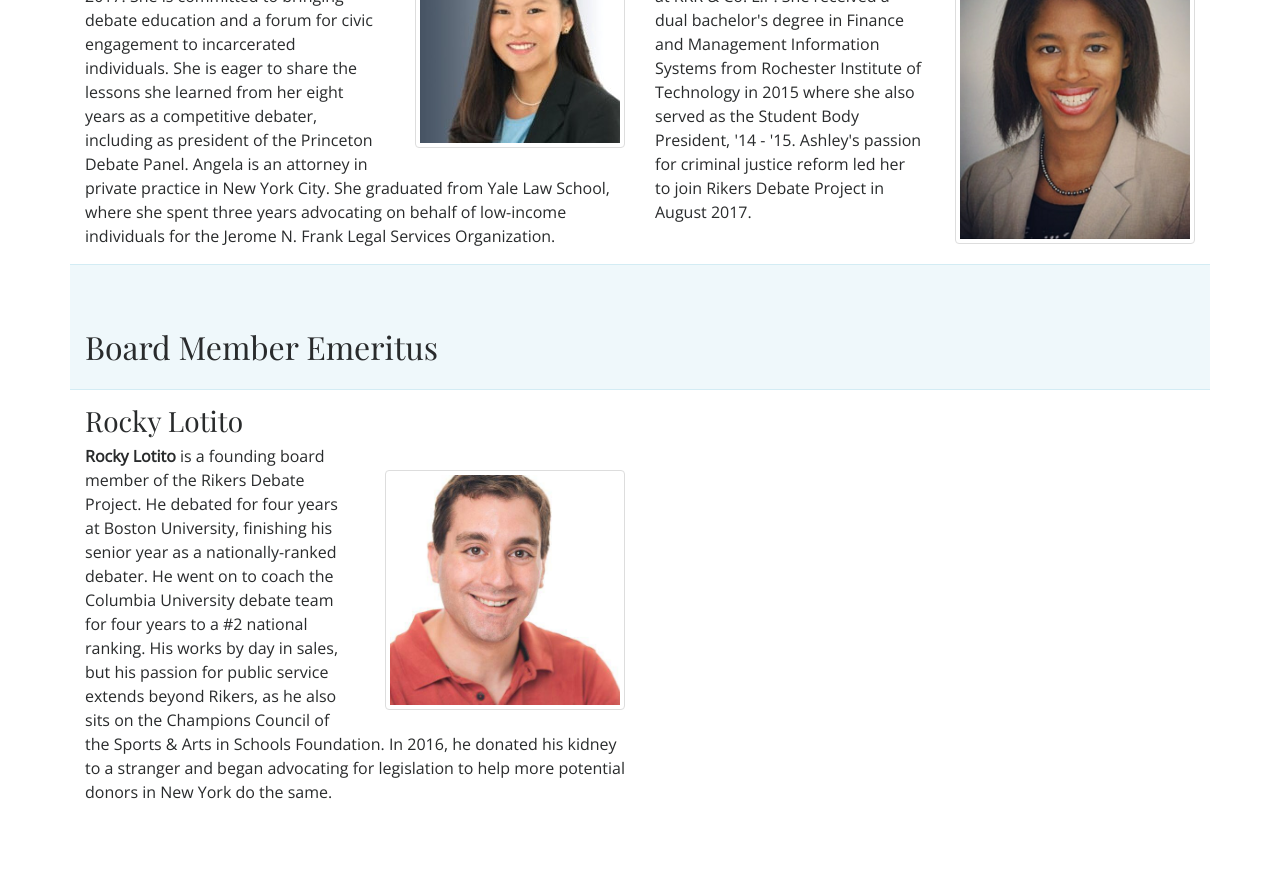
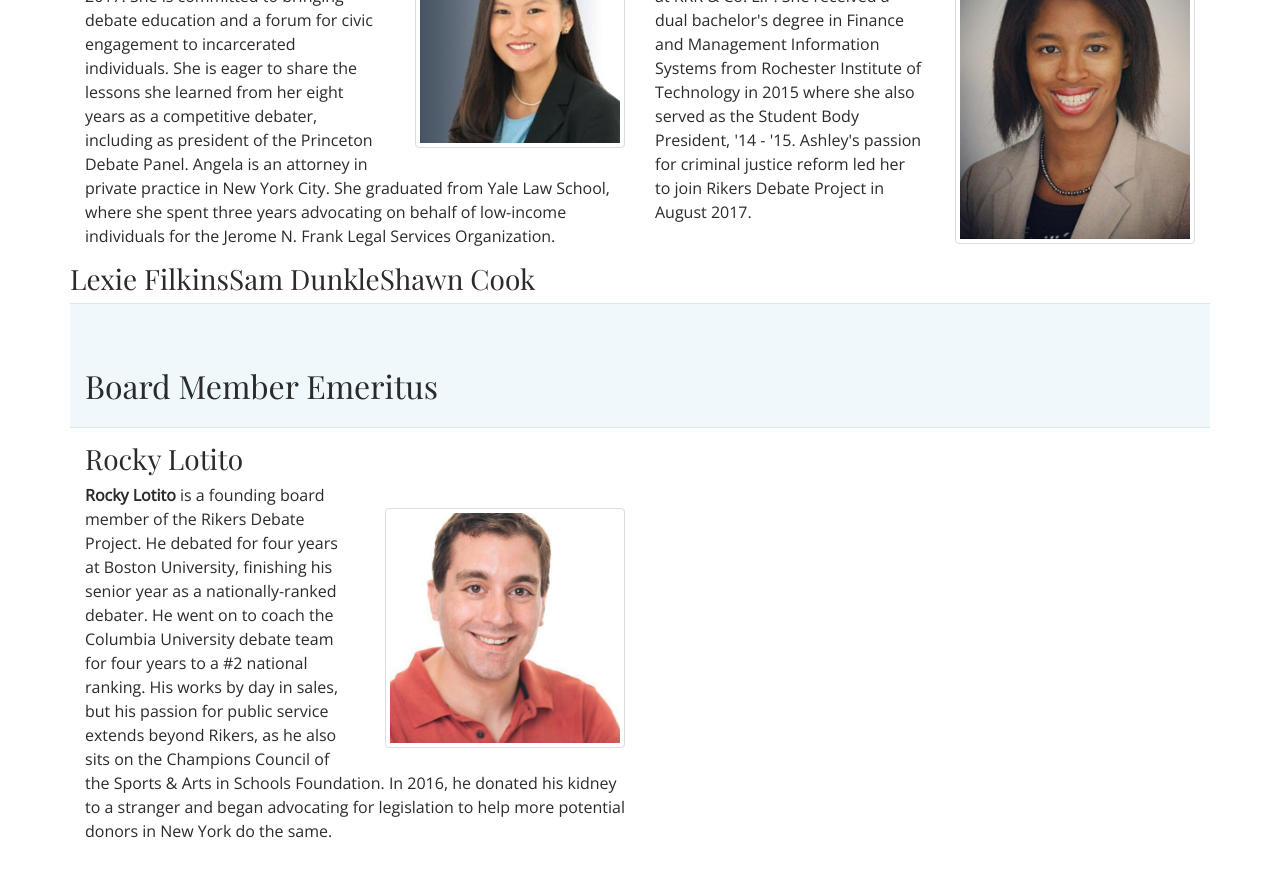
Before and after one commit to rikersdebateteam/rikers-debate-project, a Jekyll site: the page built from board.html, in a window 1280 px wide and 900 px high, scrolled down 2392 px. Shown: the top 877 px of the window. Built offline with Jekyll 4.4.1, drawn with Linux system fonts in a browser that asks for light colours; nearby versions of some CDN libraries.

Commit message:
Update board.html

```diff
--- a/board.html
+++ b/board.html
@@ -83,6 +83,11 @@ title: Board Members
 </p>
 </div>
 
+  <h3>Lexie Filkins</h3>
+  <h3>Sam Dunkle</h3>
+  <h3>Shawn Cook</h3>
+
+
   <div class="title-bar">
     <div class="container">
       <div class="row">
```
